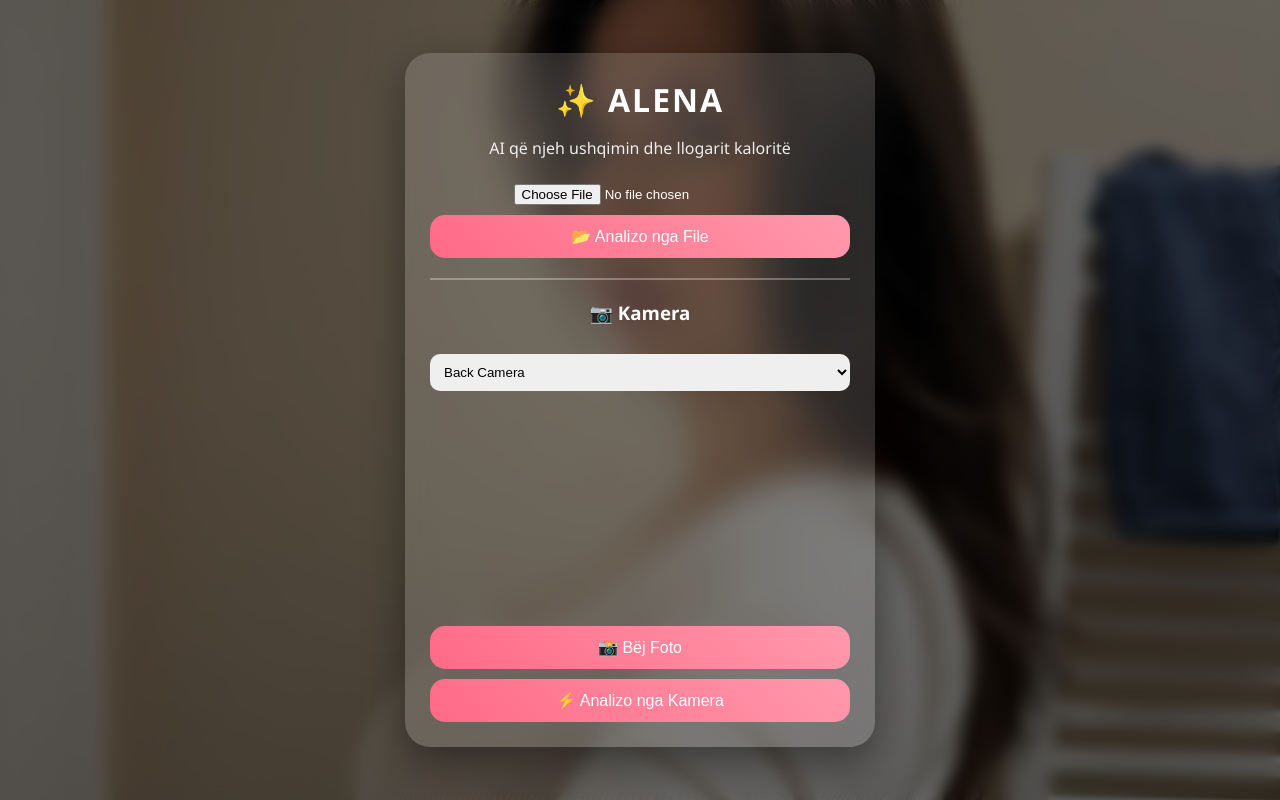
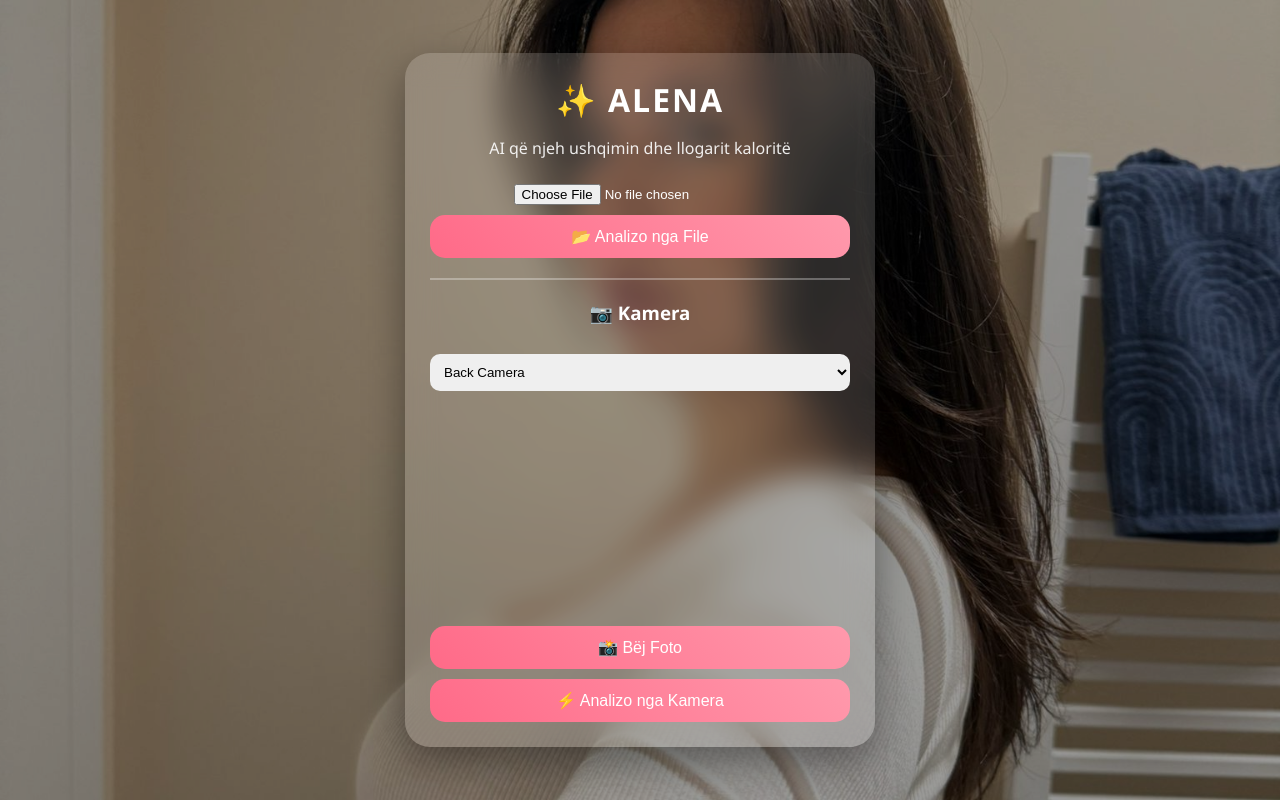
Before and after one commit to elonheta66-wq/CalorieTracker, a Flask app: page / in a window 1280 px wide. Run offline with Flask 3, Linux system fonts and the light colour scheme.

Commit message:
Removed blur from background

```diff
--- a/templates/index.html
+++ b/templates/index.html
@@ -20,8 +20,7 @@
     position: absolute;
     width: 100%;
     height: 100%;
-            background: rgba(0,0,0,0.6);
-            backdrop-filter: blur(8px);
+    background: rgba(0,0,0,0.4); /* vetëm errësim */
     z-index: 0;
 }
 
```
Lines whose indentation alone changed are shown as unchanged.
